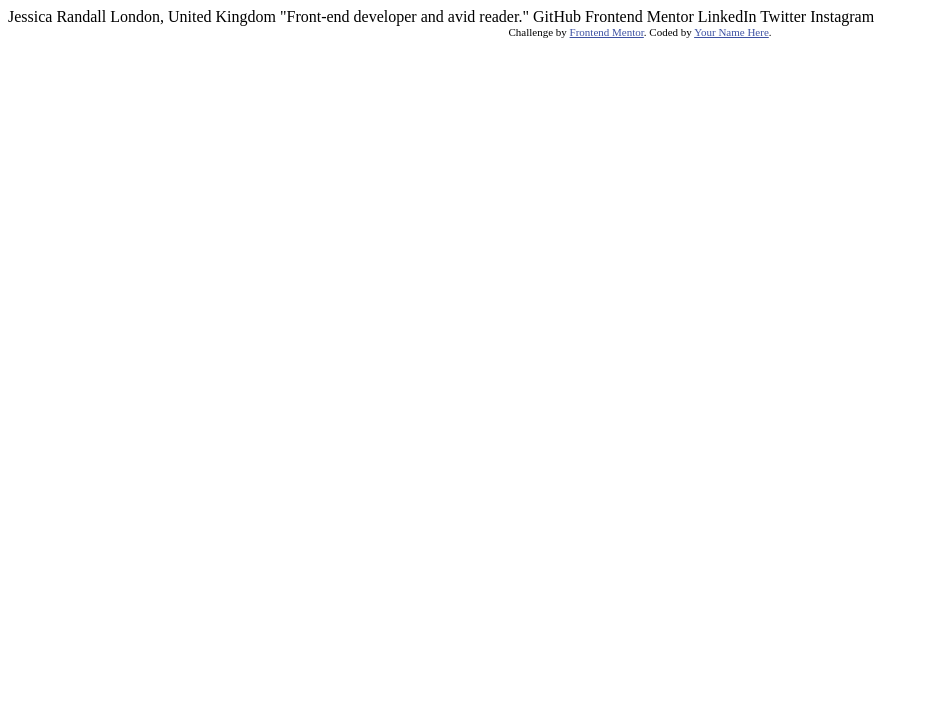
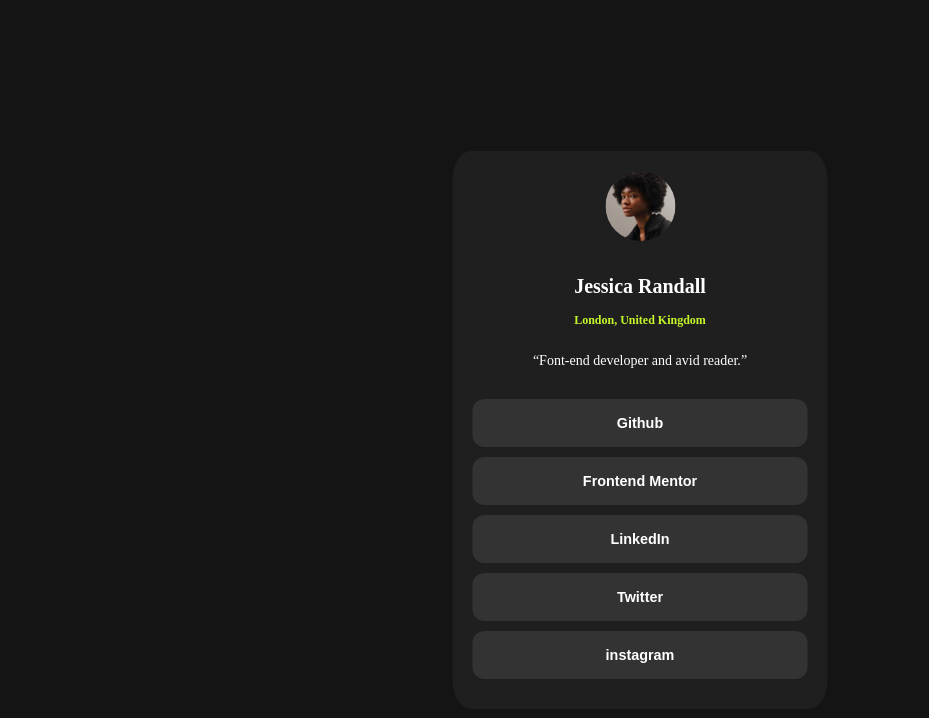
Before and after one commit to tuhin1522/Frontend-Mentor, a plain HTML site: page social-links-profile/index.html in a window 1280 px wide. Shown: the whole page, without its empty margins (0-929 px from the left). Drawn offline with Linux system fonts and the light colour scheme.

Commit message:
Complete socials links profile project

```diff
--- a/social-links-profile/index.html
+++ b/social-links-profile/index.html
@@ -5,30 +5,32 @@
   <meta name="viewport" content="width=device-width, initial-scale=1.0"> <!-- displays site properly based on user's device -->
 
   <link rel="icon" type="image/png" sizes="32x32" href="./assets/images/favicon-32x32.png">
+  <link rel="stylesheet" href="style.css">
 
   <title>Frontend Mentor | Social links profile</title>
 
   <!-- Feel free to remove these styles or customise in your own stylesheet 👍 -->
-  <style>
+  <!-- <style>
     .attribution { font-size: 11px; text-align: center; }
     .attribution a { color: hsl(228, 45%, 44%); }
-  </style>
+  </style> -->
 </head>
 <body>
+  <div class="social">
+    <img class="avatar" src="assets/images/avatar-jessica.jpeg" alt="avatar-jessica">
+    <div>
+      <h2 class="name">Jessica Randall</h2>
+      <p class="address"><strong>London, United Kingdom</strong></p>
+      <p class="title"><q>Font-end developer and avid reader.</q></p>
+    </div>
+    <div>
+      <button class="github m">Github</button>
+      <button class="mentor m">Frontend Mentor</button>
+      <button class="linkin m">LinkedIn</button>
+      <button class="twitter m">Twitter</button>
+      <button class="instagram m">instagram</button>
+    </div>
 
-  Jessica Randall
-  London, United Kingdom
-  "Front-end developer and avid reader."
-
-  GitHub
-  Frontend Mentor
-  LinkedIn
-  Twitter
-  Instagram
-
-  <div class="attribution">
-    Challenge by <a href="https://www.frontendmentor.io?ref=challenge" target="_blank">Frontend Mentor</a>.
-    Coded by <a href="#">Your Name Here</a>.
   </div>
 </body>
 </html>
--- /dev/null
+++ b/social-links-profile/style.css
@@ -0,0 +1,121 @@
+* {
+    margin: 0;
+    padding: 10px;
+    box-sizing: border-box;
+}
+
+:root {
+    --green: hsl(75, 94%, 57%);
+    --White: hsl(0, 0%, 100%);
+    --Grey: hsl(0, 0%, 20%);
+    --Dark-Grey: hsl(0, 0%, 12%);
+    --Off-Black: hsl(0, 0%, 8%);
+}
+
+
+body {
+    background-color: var(--Off-Black);
+    font-size: 14px;
+}
+
+.social {
+    text-align: center;
+    width: 375px;
+    background-color: var(--Dark-Grey);
+    border-radius: 5%;
+    margin: 30px auto;
+    overflow: hidden;
+    position: absolute;
+    top: 50%;
+    left: 50%;
+    transform: translate(-50%, -50%);
+}
+
+.avatar {
+    display: inline-block;
+    border-radius: 50%;
+    height: 90px;
+    padding: 10px;
+}
+
+.name {
+    color: var(--White);
+    font-size: 20px;
+}
+
+.address {
+    font-size: 12px;
+    color: var(--green);
+    padding-top: 5px;
+}
+
+.title {
+    color: var(--White);
+    padding-top: 15px;
+}
+
+button {
+    width: 100%;
+    border: none;
+    padding: 10px;
+    background-color: var(--Grey);
+    font-weight: 700;
+    font-size: 0.9rem;
+    border-radius: 12px;
+    cursor: pointer;
+}
+
+.github {
+    padding: 1rem 0;
+    color: var(--White);
+}
+
+.github:hover {
+    background-color: var(--green);
+    color: var(--Off-Black);
+}
+
+
+.mentor {
+    padding: 1rem 0;
+    color: var(--White);
+}
+
+.mentor:hover {
+    background-color: var(--green);
+    color: var(--Off-Black);
+}
+
+.linkin {
+    padding: 1rem 0;
+    color: var(--White);
+}
+
+.linkin:hover {
+    background-color: var(--green);
+    color: var(--Off-Black);
+}
+
+.twitter {
+    padding: 1rem 0;
+    color: var(--White);
+}
+
+.twitter:hover {
+    background-color: var(--green);
+    color: var(--Off-Black);
+}
+
+.instagram {
+    padding: 1rem 0;
+    color: var(--White);
+}
+
+.instagram:hover {
+    background-color: var(--green);
+    color: var(--Off-Black);
+}
+
+.m {
+    margin-bottom: 10px;
+}
```
